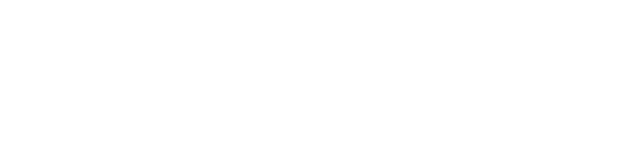
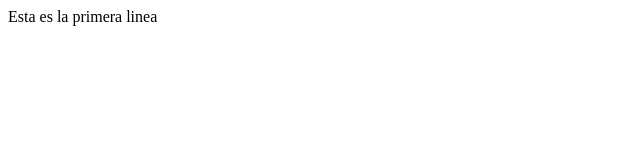
Before and after one commit to javierboix/test003, a plain HTML site: page index.html in a window 1280 px wide. Shown: the whole page, without its empty margins (0-640 px from the left). Drawn offline with Linux system fonts and the light colour scheme.

Commit message:
Esta es mi segunda version

```diff
--- a/index.html
+++ b/index.html
@@ -4,4 +4,7 @@
             Mi primera pagina web
         </title>
     </head>
+<body>
+    <p1>Esta es la primera linea</p1>
+</body>
 </html>
```
